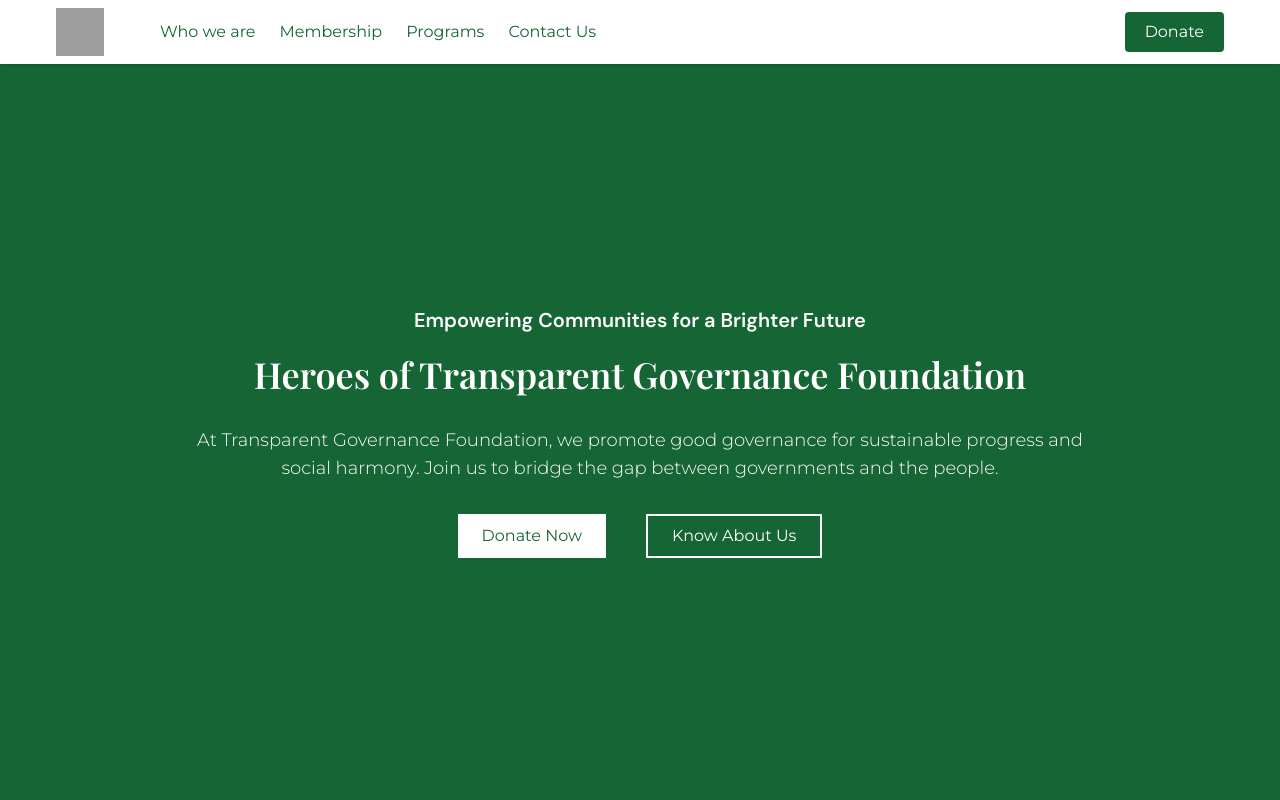
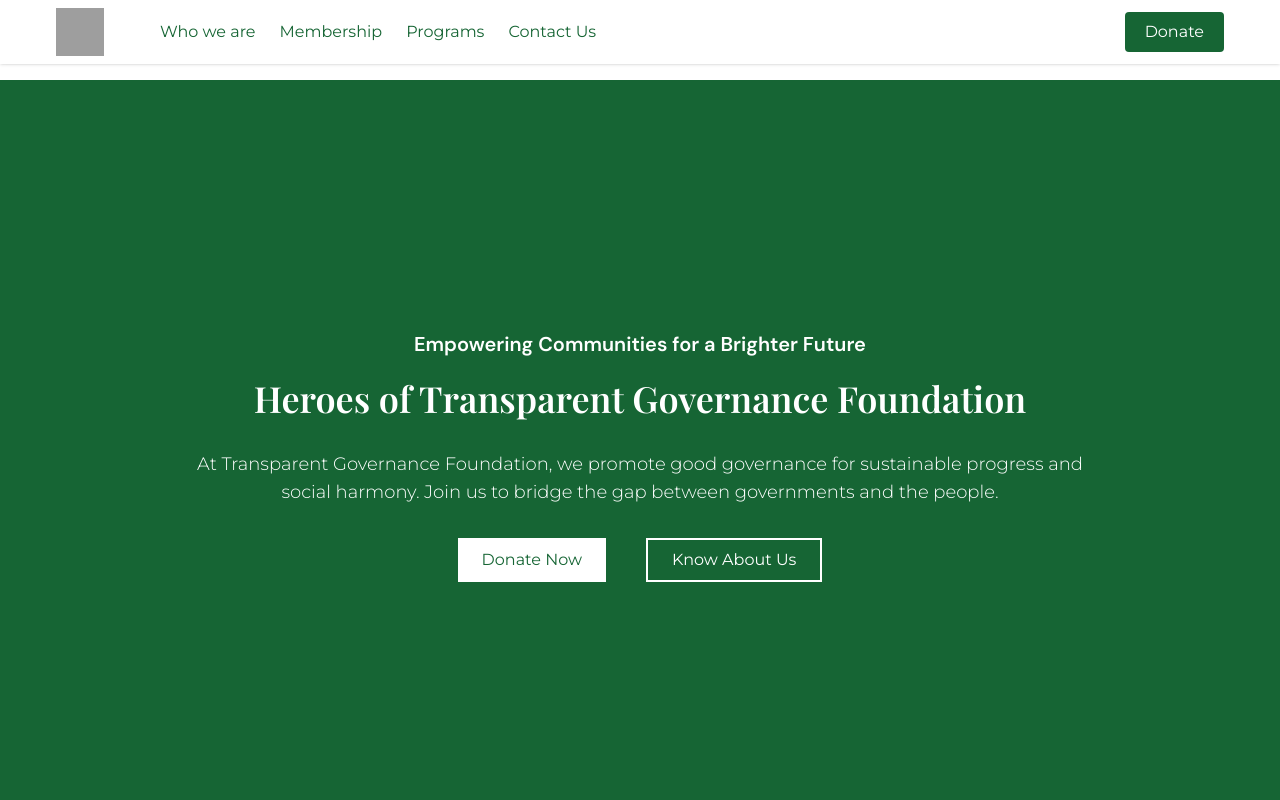
Before and after one commit to deji-ice/TransparentGovernanceFoundation, a Next.js app: page / in a window 1280 px wide. Shown: the top 800 px of the page. Built offline with nearby package versions, Linux system fonts and the light colour scheme; grey boxes are pictures that could not be loaded; a web font is replaced by a local one.

Commit message:
feat: Update layout to include background color and improve content spacing

```diff
--- a/app/layout.tsx
+++ b/app/layout.tsx
@@ -33,7 +33,7 @@ export default function RootLayout({
   children: React.ReactNode;
 }>) {
   return (
-    <html lang="en">
+    <html lang="en" className="bg-white">
       <link
         rel="icon"
         href="./logo.svg"
@@ -41,11 +41,14 @@ export default function RootLayout({
     sizes="any"
       />
       <body
-        className={`${playfair.variable} ${montserrat.variable} ${dm_sans.variable} bg-white font-montserrat`}
+        className={`${playfair.variable} ${montserrat.variable} ${dm_sans.variable} font-montserrat`}
       >
         <NavBar />
+        <div className="min-h-screen mt-[5rem]">
         {children}
+        </div>
         <Footer />
+
       </body>
     </html>
   );
```
